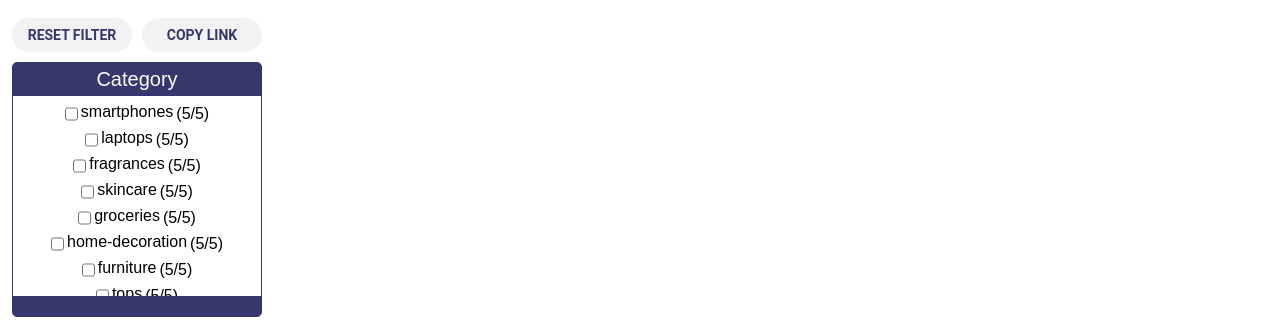
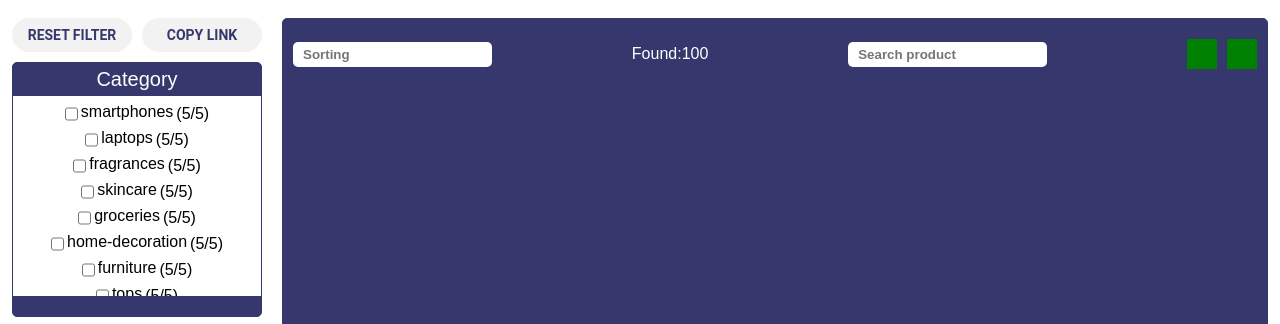
Before and after one commit to jewelhux/OnlineStore, a website built with webpack: page online-store/index.html in a window 1280 px wide. Shown: the part 97-421 px from the top of the page. Built offline with nearby package versions, Linux system fonts and the light colour scheme.

Commit message:
feat: add top right section

```diff
--- a/online-store/index.html
+++ b/online-store/index.html
@@ -94,11 +94,11 @@
               <option value="SortPrice"></option>
               <option value="SortRating"></option>
             </datalist>
-            <p class="view__find-count">Found:<span>123</span></p>
+            <p class="view__find-count">Found:<span class="view__find-count-span">100</span></p>
             <input class="view__search" type="search" placeholder="Search product">
             <div class="view__visible visible">
-              <div class="visible__item"></div>
-              <div class="visible__item"></div>
+              <div class="visible__item viewBlock"></div>
+              <div class="visible__item viewList"></div>
             </div>
           </div>
           <div class="right__list cardlist">
--- a/online-store/src/components/view/_ViewMain.ts
+++ b/online-store/src/components/view/_ViewMain.ts
@@ -26,6 +26,11 @@ class ViewMain {
   itemStockInputTwo: HTMLElement;
   filterCategoryMain: HTMLElement;
   filterBrandMain: HTMLElement;
+  viewSort: HTMLElement;
+  viewSearch: HTMLElement;
+  findCount: HTMLElement;
+  viewBlock: HTMLElement;
+  viewList: HTMLElement;
   customElement: CustomElement;
   _controller: ControllerMain;
   startCategoryData: stringArrayObject;
@@ -59,6 +64,12 @@ class ViewMain {
     this.itemStockNumberTo = this.customElement.createElement('div', { className: 'item-stock-slider__to'}); // Stock Text Max
     this.itemStockInputOne = this.customElement.createElement('input', { type: 'range', step: '1', id:'slider3'}); // Stock Input One
     this.itemStockInputTwo = this.customElement.createElement('input', { type: 'range', step: '1', id:'slider4'}); // Stock Input Two
+    //------Right Top------//
+    this.viewSort = this.customElement.createElement('input', { className: 'view__sort', name: 'sort', placeholder: 'Sorting'});
+    this.findCount = this.customElement.createElement('span', { className: 'view__find-count-span', textContent: '100' });
+    this.viewSearch = this.customElement.createElement('input', { className: 'view__search', type:'search', placeholder: 'Search product' });
+    this.viewBlock = this.customElement.createElement('div', { className: 'visible__item viewBlock'});
+    this.viewList = this.customElement.createElement('div', { className: 'visible__item viewList'});
 
     this.create();
   }
@@ -66,7 +77,7 @@ class ViewMain {
   create() {
     // Создание основной секции
     const pageMain = this.customElement.createElement('div', { className: 'page-main-one _main-container'});
-    const mainOne = this.customElement.createElement('div', { className: 'main-one _container'});
+    const mainOne = this.customElement.createElement('section', { className: 'main-one _container'});
     this.customElement.addChildren(pageMain,[mainOne]);
 
     // Создание ЛЕВОЙ СЕКЦИИ!!!
@@ -89,6 +100,34 @@ class ViewMain {
 
     // Создание Stock
     this.customElement.addChildren(mainLeft,[this.createStockBlock()]);
+
+
+    // Создание ПРАВОЙ СЕКЦИИ!!!
+    const mainRight = this.customElement.createElement('div', { className: 'main-one__right right'});
+    this.customElement.addChildren(mainOne,[mainRight]);
+
+    // Создание верхней правой секции (поиск, сортировка, количество, вид карточек)
+    const rightView = this.customElement.createElement('div', { className: 'right__view view'});
+    this.customElement.addChildren(mainRight,[rightView]);
+
+    // Сортировка
+    this.viewSort.setAttribute('list','sorting');
+    const dataListSort = this.customElement.createElement('datalist', { id: "sorting"});
+    const optionSortABC = this.customElement.createElement('option', { value: "SortABC"});
+    const optionSortPrice = this.customElement.createElement('option', { value: "SortPrice"});
+    const optionSortRating = this.customElement.createElement('option', { value: "SortRating"});
+    this.customElement.addChildren(dataListSort,[optionSortABC, optionSortPrice, optionSortRating]);
+
+    //Число найденных товров
+    const viewFindCount = this.customElement.createElement('p', { className: 'view__find-count', textContent: 'Found:'});
+    this.customElement.addChildren(viewFindCount,[this.findCount]);
+
+    //Вид карточек
+    const viewVisible = this.customElement.createElement('div', { className: 'view__visible visible'});
+    this.customElement.addChildren(viewVisible,[this.viewBlock, this.viewList]);
+
+    // Добавление в правый вернхнюю правую секцию
+    this.customElement.addChildren(rightView,[this.viewSort, viewFindCount, this.viewSearch, viewVisible]);
 
     // Добавление всего в основной main
     this.customElement.addChildren(MAIN,[pageMain]);
```
